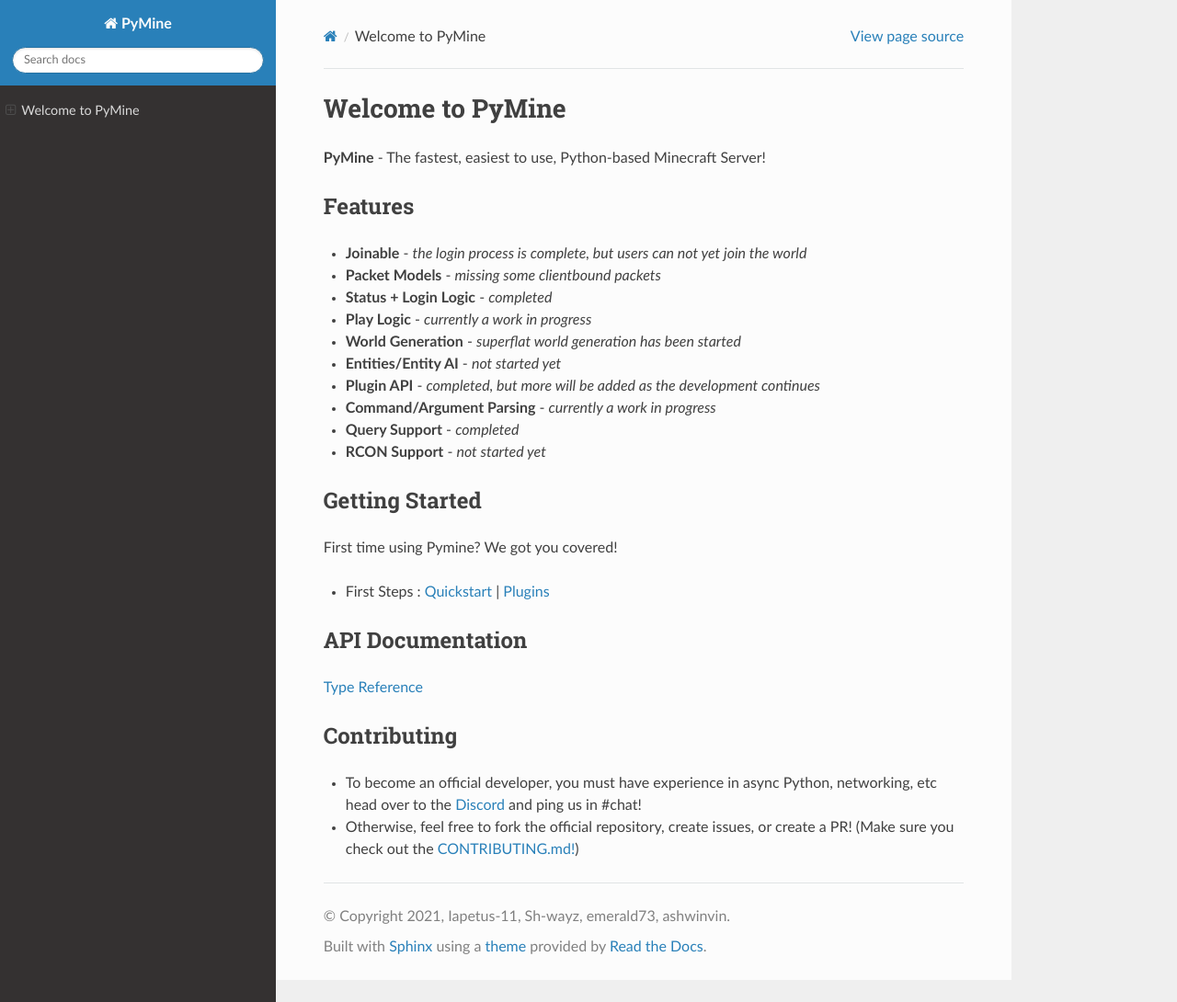
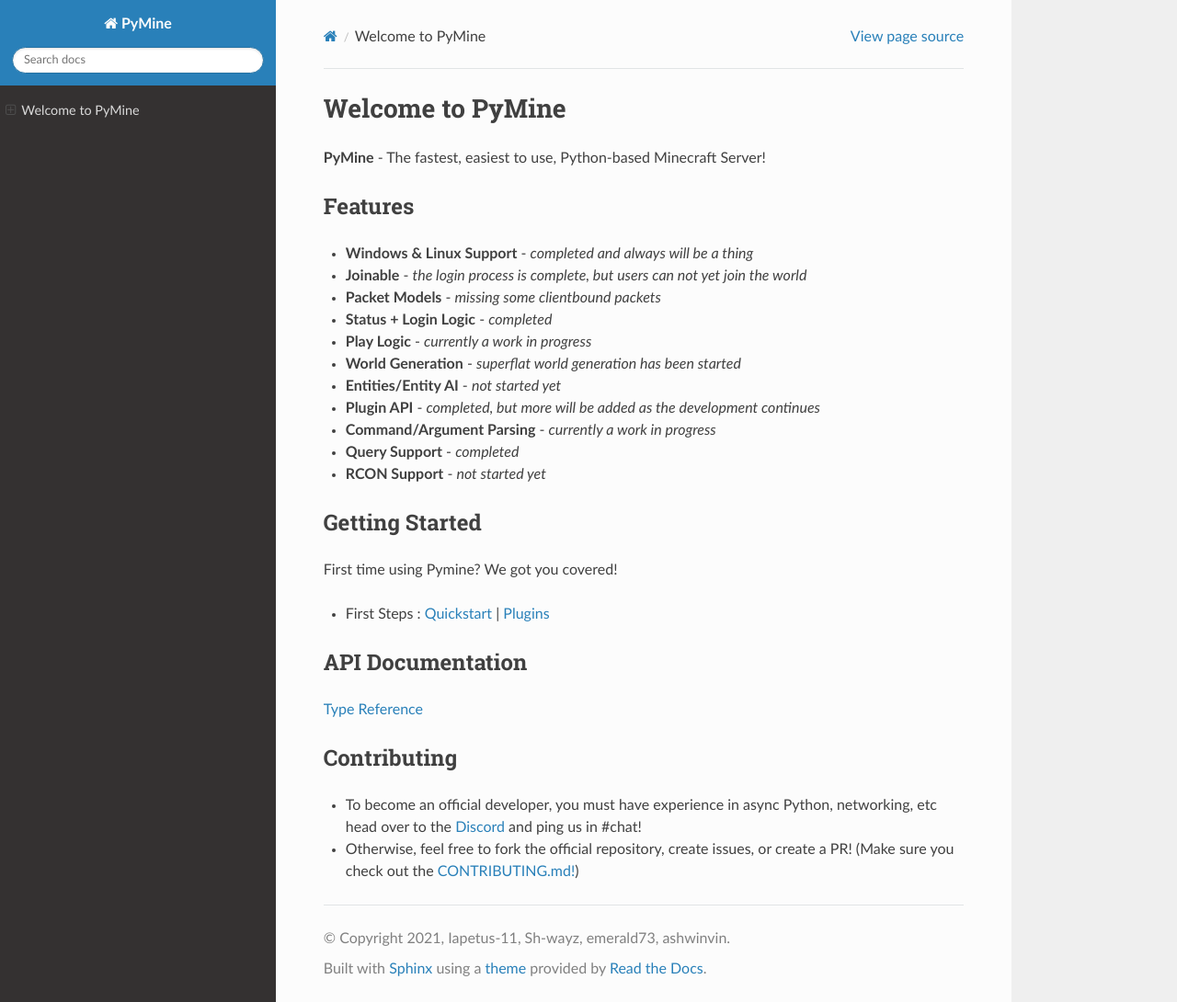
Before and after one commit to py-mine/PyMine-Server, a Sphinx documentation site: the page built from docs/index.rst, in a window 1280 px wide and 1090 px high. Shown: the whole window at 92% size. Built offline with Sphinx 7.4.7 and the Read the Docs theme 2.0.0, drawn with Linux system fonts in a browser that asks for light colours.

Commit message:
update features list AGAIN

```diff
--- a/docs/index.rst
+++ b/docs/index.rst
@@ -10,6 +10,7 @@ Welcome to PyMine
 
 Features
 ---------
+- **Windows & Linux Support** - *completed and always will be a thing*
 - **Joinable** - *the login process is complete, but users can not yet join the world*
 - **Packet Models** - *missing some clientbound packets*
 - **Status + Login Logic** - *completed*
```
